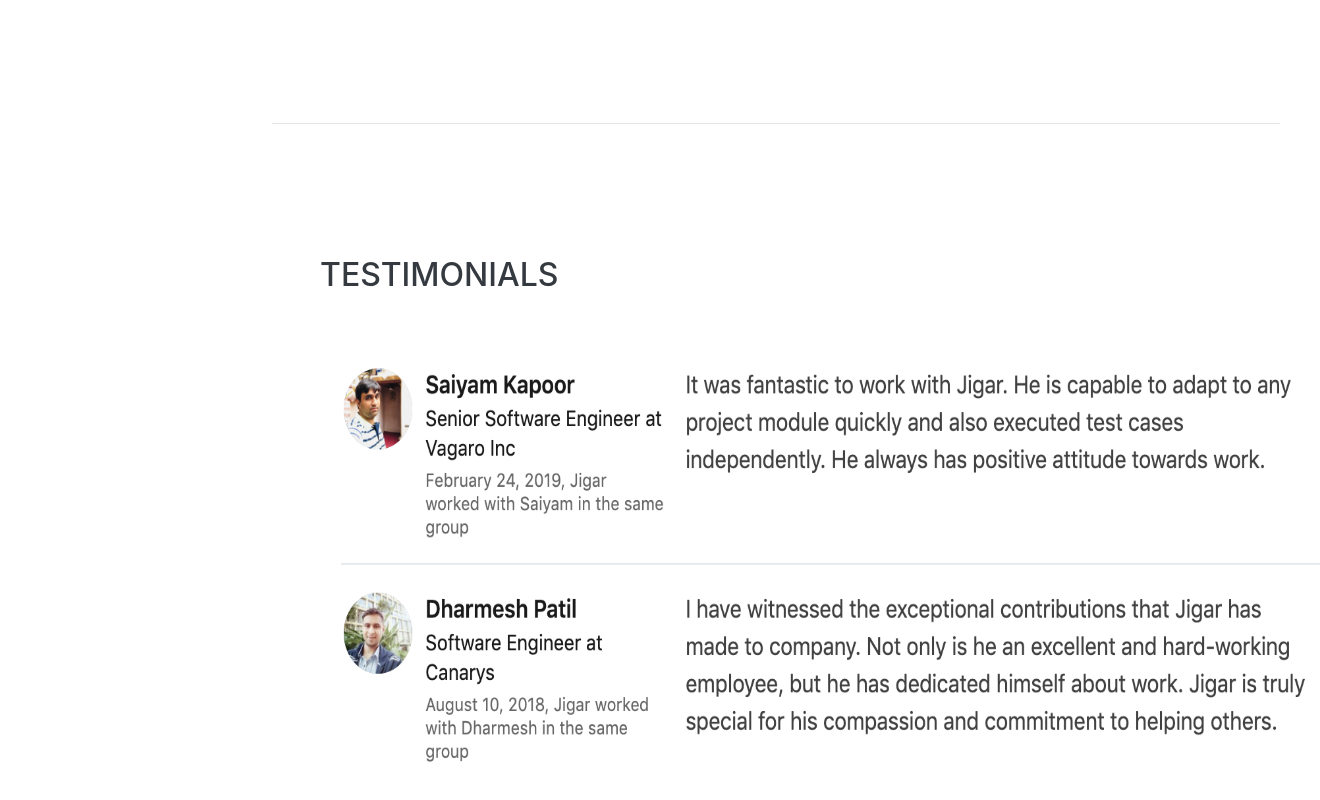
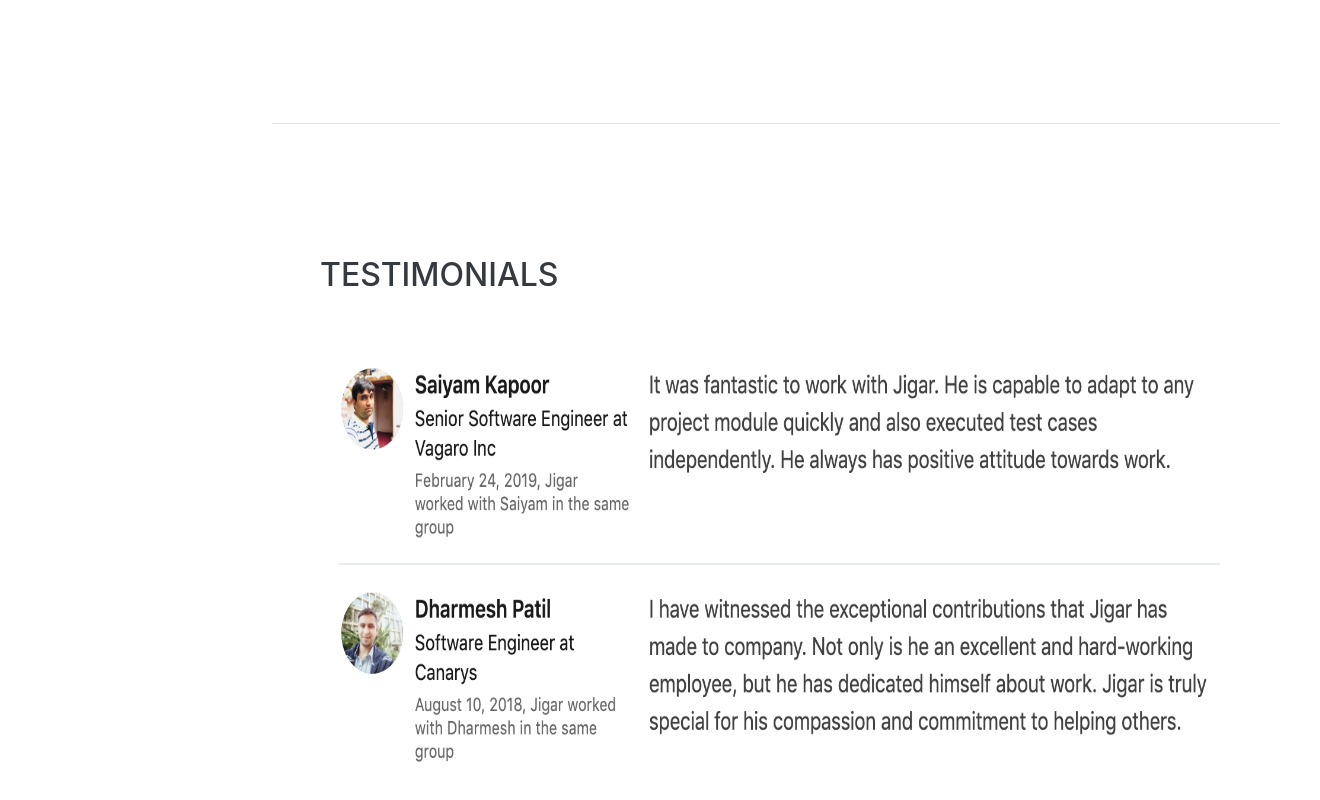
Before and after one commit to JigarSony/JigarSony.github.io, a website with bundled scripts: page index.html in a window 1280 px wide. Shown: the part 4927-5727 px from the top of the page, 1320 px wide, since content can reach past the window. Built offline with nearby package versions, Linux system fonts and the light colour scheme; a web font is replaced by a local one.

Commit message:
Update index.html

```diff
--- a/index.html
+++ b/index.html
@@ -314,7 +314,7 @@
     <section class="resume-section p-3 p-lg-5 d-flex align-items-center" id="testimonials">
       <div class="w-100">
         <h2 class="mb-5">Testimonials</h2>
-        <img src="img/testimonials.jpg" alt="" height="450" width="1000">
+        <img src="img/testimonials.jpg" alt="" height="450" width="900">
       </div>
     </section>
 
```
